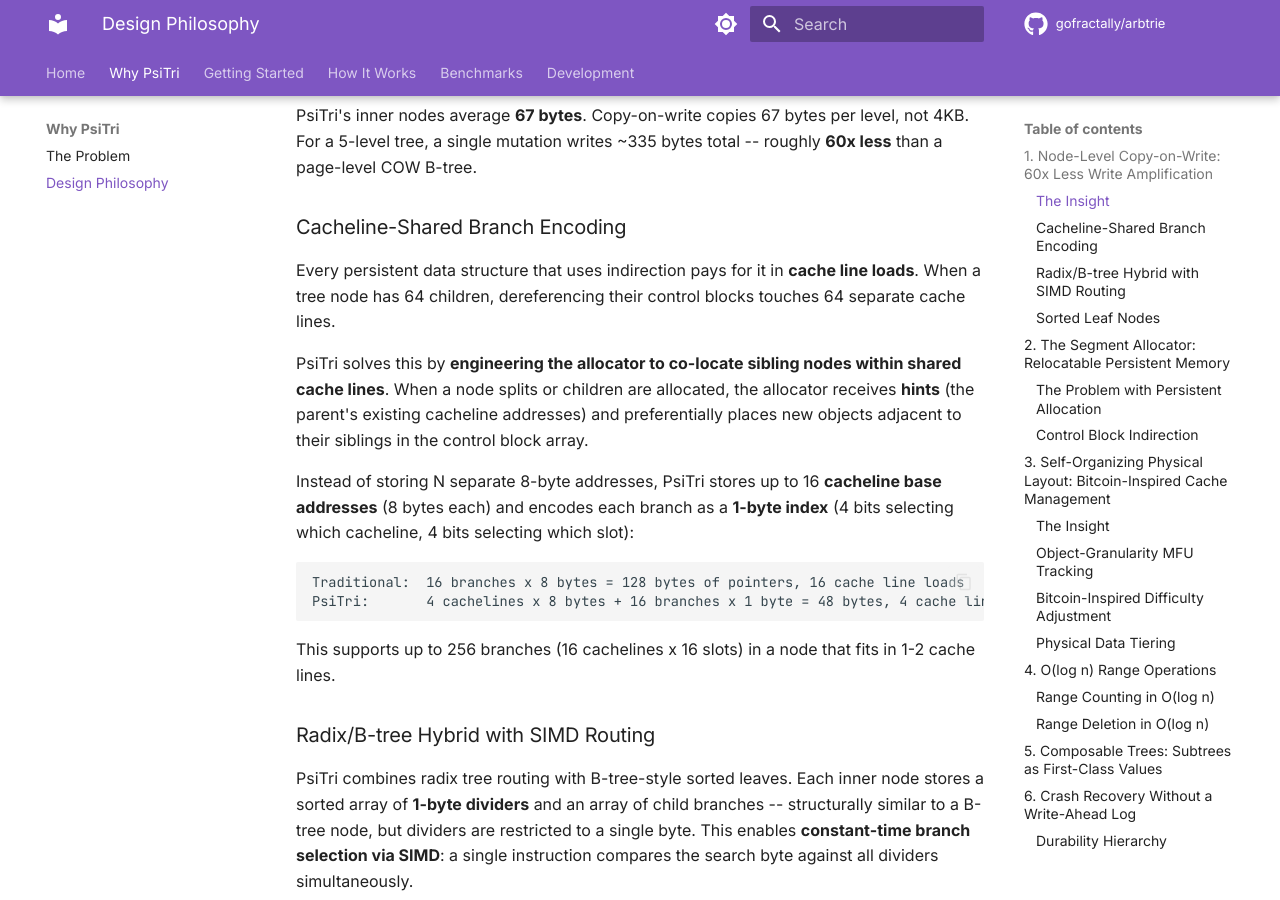
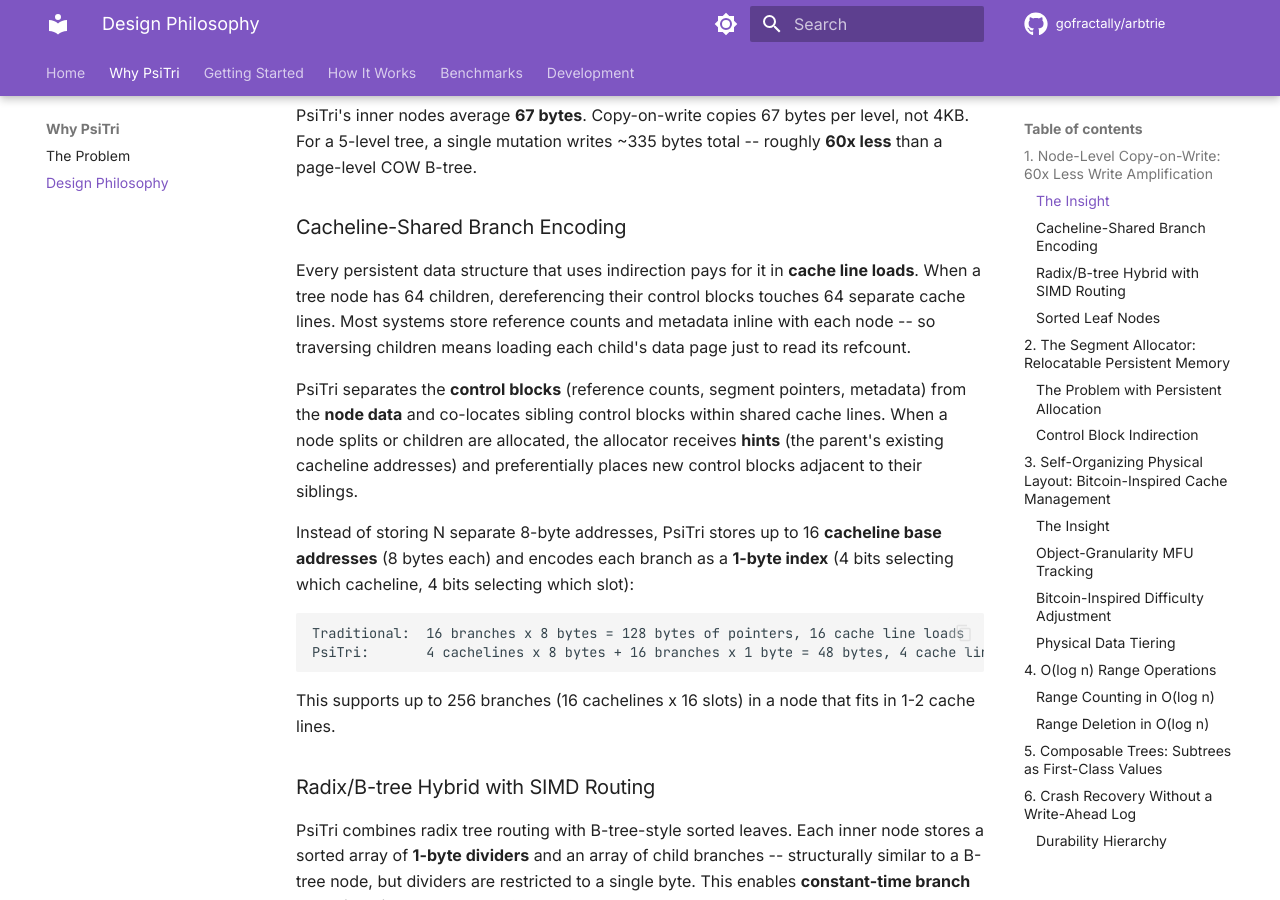
Before and after one commit to gofractally/arbtrie, an MkDocs documentation site: the page built from docs/why-psitri/design.md, in a window 1280 px wide and 900 px high, scrolled down 517 px. Built offline with MkDocs 1.6.1 and Material for MkDocs 9.7.7, drawn with Linux system fonts in a browser that asks for light colours; comment, search, counter and statistics services are not loaded.

Commit message:
Fix cacheline co-location docs: control blocks, not nodes
Clarify that PsiTri co-locates sibling control blocks (refcounts,
metadata) within shared cache lines, not the nodes themselves. Most
systems store refcounts inline with node data, requiring a page load
per child.

Co-Authored-By: Claude Opus 4.6 <noreply@anthropic.com>

```diff
--- a/docs/why-psitri/design.md
+++ b/docs/why-psitri/design.md
@@ -12,9 +12,9 @@ PsiTri's inner nodes average **67 bytes**. Copy-on-write copies 67 bytes per lev
 
 ### Cacheline-Shared Branch Encoding
 
-Every persistent data structure that uses indirection pays for it in **cache line loads**. When a tree node has 64 children, dereferencing their control blocks touches 64 separate cache lines.
+Every persistent data structure that uses indirection pays for it in **cache line loads**. When a tree node has 64 children, dereferencing their control blocks touches 64 separate cache lines. Most systems store reference counts and metadata inline with each node -- so traversing children means loading each child's data page just to read its refcount.
 
-PsiTri solves this by **engineering the allocator to co-locate sibling nodes within shared cache lines**. When a node splits or children are allocated, the allocator receives **hints** (the parent's existing cacheline addresses) and preferentially places new objects adjacent to their siblings in the control block array.
+PsiTri separates the **control blocks** (reference counts, segment pointers, metadata) from the **node data** and co-locates sibling control blocks within shared cache lines. When a node splits or children are allocated, the allocator receives **hints** (the parent's existing cacheline addresses) and preferentially places new control blocks adjacent to their siblings.
 
 Instead of storing N separate 8-byte addresses, PsiTri stores up to 16 **cacheline base addresses** (8 bytes each) and encodes each branch as a **1-byte index** (4 bits selecting which cacheline, 4 bits selecting which slot):
 
```
